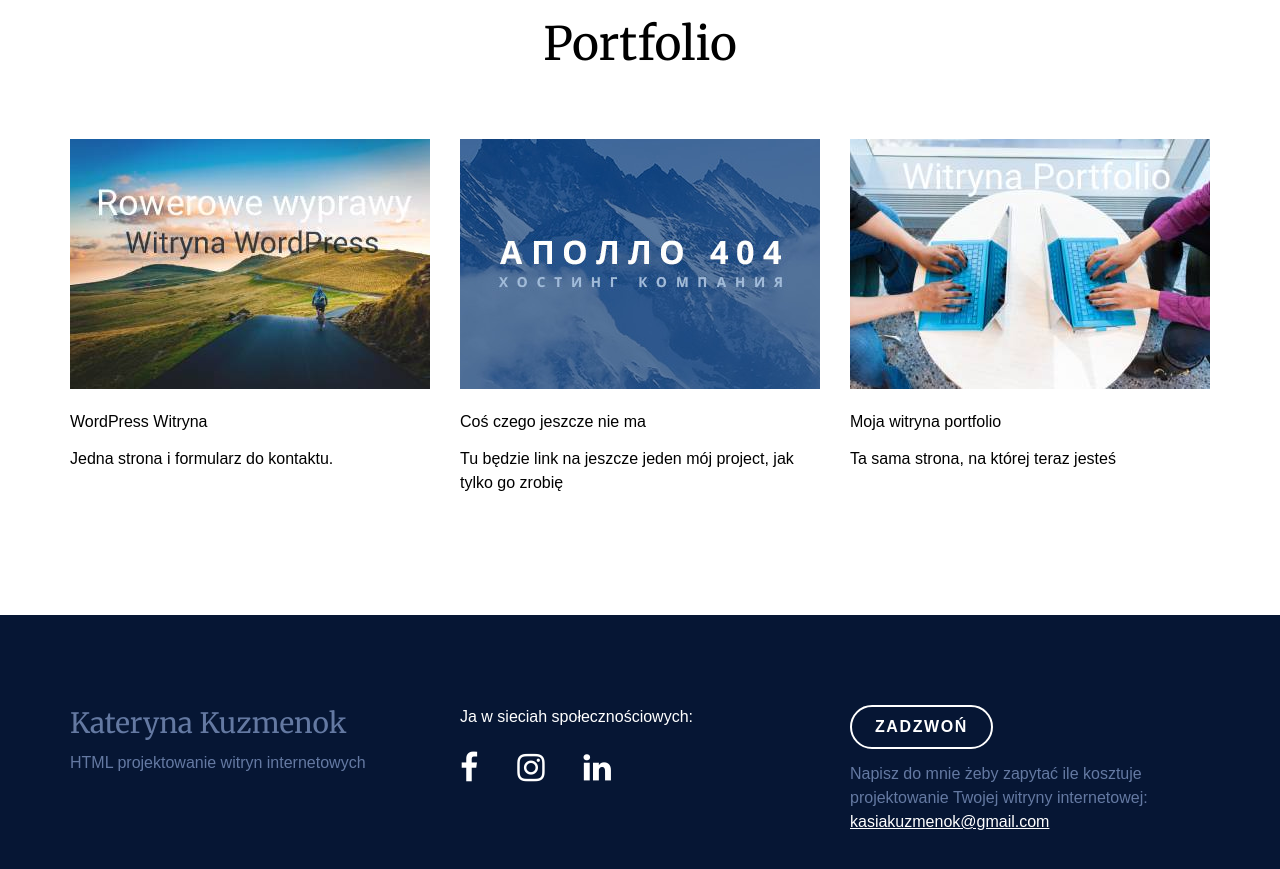
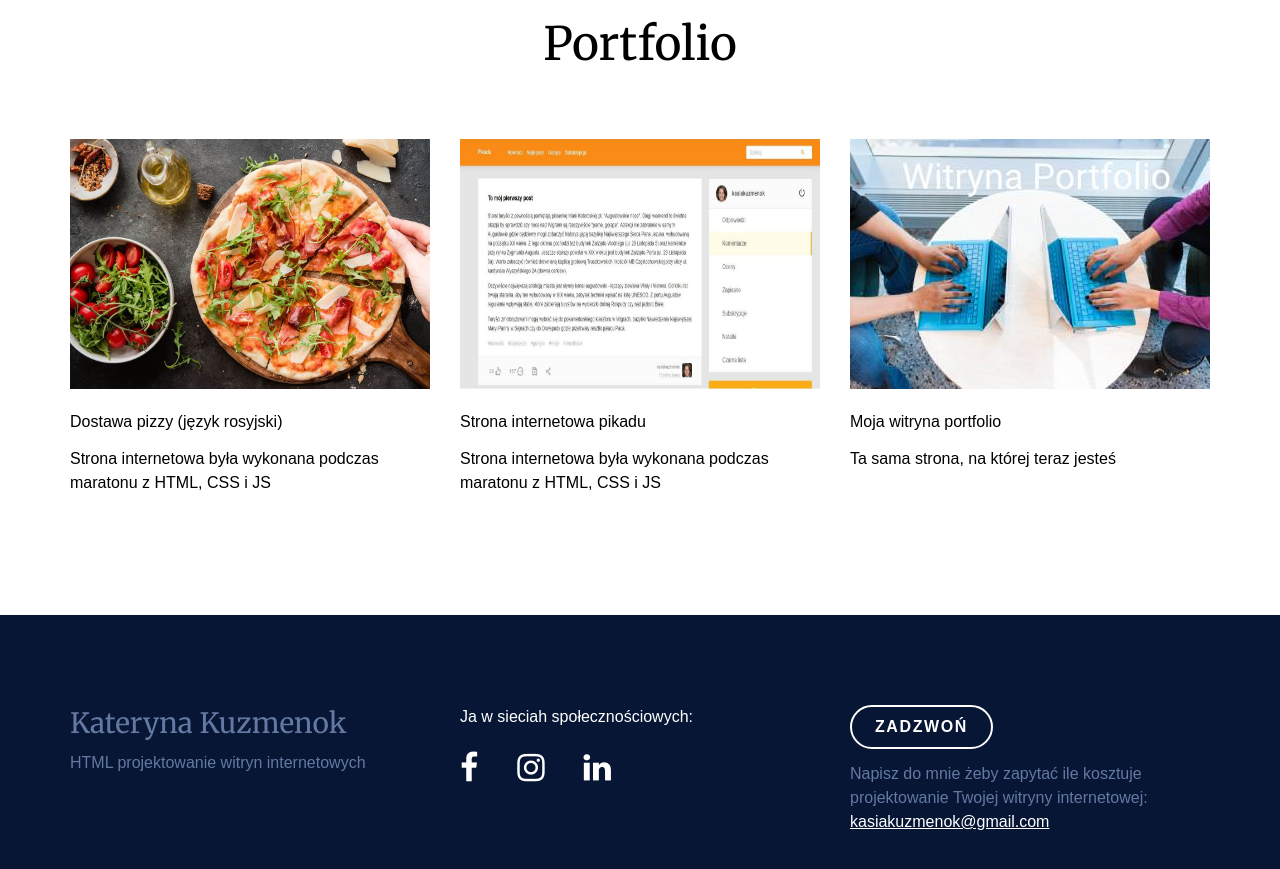
Before and after one commit to shashlichok1989/portfolio, a plain HTML site: page index.html in a window 1280 px wide. Shown: the part 860-1729 px from the top of the page. Drawn offline with nearby package versions, Linux system fonts and the light colour scheme; a web font is replaced by a local one.

Commit message:
Add files via upload

```diff
--- a/index.html
+++ b/index.html
@@ -60,17 +60,17 @@
             <div class="portfolio-item">
               <div class="portfolio-item__img">
                 <img
-                  src="img/portfolio/wp-rowery.jpg"
-                  alt="WordPress Witryna"
+                  src="img/portfolio/pizza.jpg " style="width:360px; height:250px"
+                  alt="dostawa pizzy"
                 />
               </div>
               <div class="portfolio-item__title">
-                <a href="http://u90649.test-handyhost.ru/" target="_blank">
-                  WordPress Witryna</a
+                <a href="https://shashlichok1989.github.io/delivery-food/" target="_blank">
+                  Dostawa pizzy (język rosyjski)</a
                 >
               </div>
               <div class="portfolio-item__text">
-                <p>Jedna strona i formularz do kontaktu.</p>
+                <p>Strona internetowa była wykonana podczas maratonu z HTML, CSS i JS</p>
               </div>
             </div>
           </div>
@@ -80,18 +80,14 @@
           <div class="col-4">
             <div class="portfolio-item">
               <div class="portfolio-item__img">
-                <img
-                  src="img/portfolio/project_apollo.jpg"
-                  alt="Coś czego jeszcze nie ma"
-                />
+                <img src="img/portfolio/pikadu.jpg" style="width:360px; height:250px" alt="Strona internetowa pikadu" />
               </div>
               <div class="portfolio-item__title">
-                <a href="site3.html">Coś czego jeszcze nie ma</a>
+                <a href="https://shashlichok1989.github.io/portfolio/index.html" target="_blank">Strona internetowa pikadu</a>
               </div>
               <div class="portfolio-item__text">
                 <p>
-                  Tu będzie link na jeszcze jeden mój project, jak tylko go
-                  zrobię
+                  Strona internetowa była wykonana podczas maratonu z HTML, CSS i JS
                 </p>
               </div>
             </div>
```
